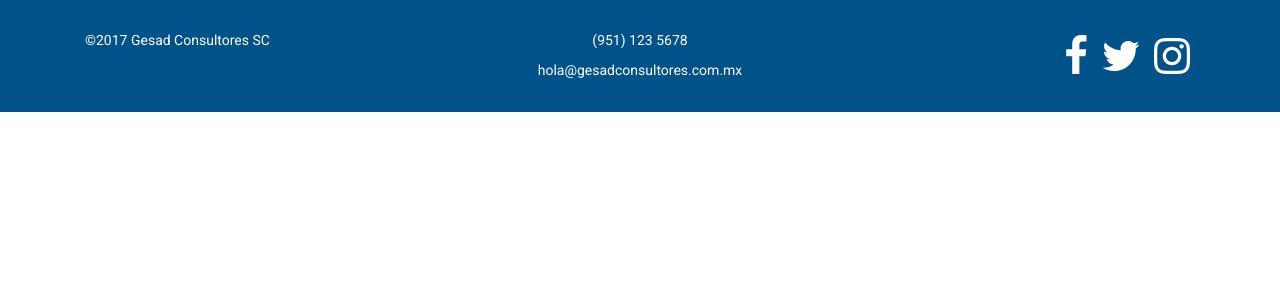
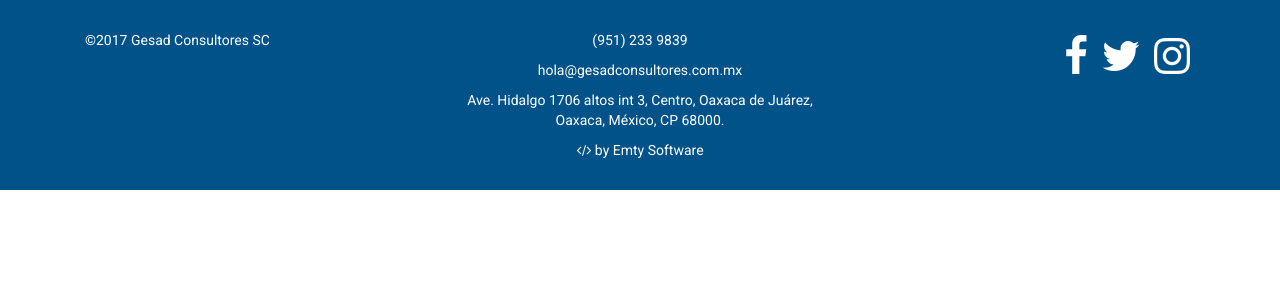
Before and after one commit to clementemtzp/gesad, a PHP site: template views/template.php in a window 1280 px wide. Shown: the top 300 px of the page. Run offline with PHP 8.4, Linux system fonts and the light colour scheme; the template is opened without the code that fills it, so the values that code supplies are empty.

Commit message:
Datos actualizados

```diff
--- a/views/css/style.css
+++ b/views/css/style.css
@@ -11,7 +11,7 @@ i{
 	margin-bottom: 0px;
 	background: #fff;
 	color: #000;
-	height: 80px;
+	height: 85px;
 }
 .navbar-default .navbar-brand {
     color: #fff;
@@ -79,3 +79,9 @@ footer{
 	padding-bottom: 20px;
 	color: #fff;
 }
+footer i{
+	color: #fff;
+}
+footer a{
+	color: #fff;
+}
--- a/views/template.php
+++ b/views/template.php
@@ -19,8 +19,9 @@
 				<p>&copy<?=date('Y')?> Gesad Consultores SC</p>
 			</div>
 			<div class="col-md-4">
-				<p class="text-center">(951) 123 5678</p>
+				<p class="text-center">(951) 233 9839</p>
 				<p class="text-center">hola@gesadconsultores.com.mx</p>
+				<p class="text-center">Ave. Hidalgo 1706 altos int 3, Centro, Oaxaca de Juárez, Oaxaca, México, CP 68000.</p>
 			</div>
 			<div class="col-md-4">
 				<p class="text-right">
@@ -31,6 +32,7 @@
 			</div>
 
 		</div>
+		<p class="text-center"><i class="fa fa-code"></i> by <a href="http://emtycorp.com.mx/software" target="_blank">Emty Software</a></p>
 	</footer>
 	<script type="text/javascript" src="views/js/jquery.js"></script>
 	<script type="text/javascript" src="views/js/bootstrap.min.js"></script>
```
Also changed, not shown: views/img/logo.png.
